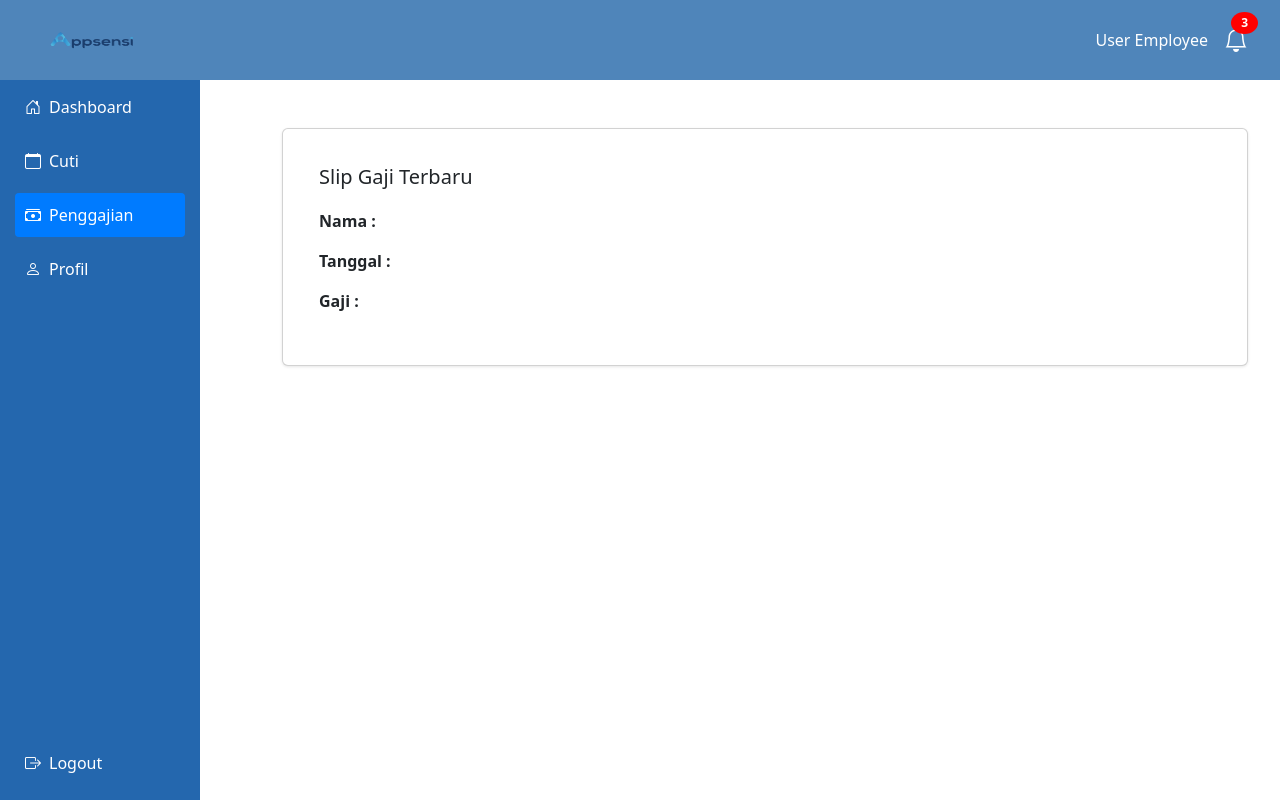
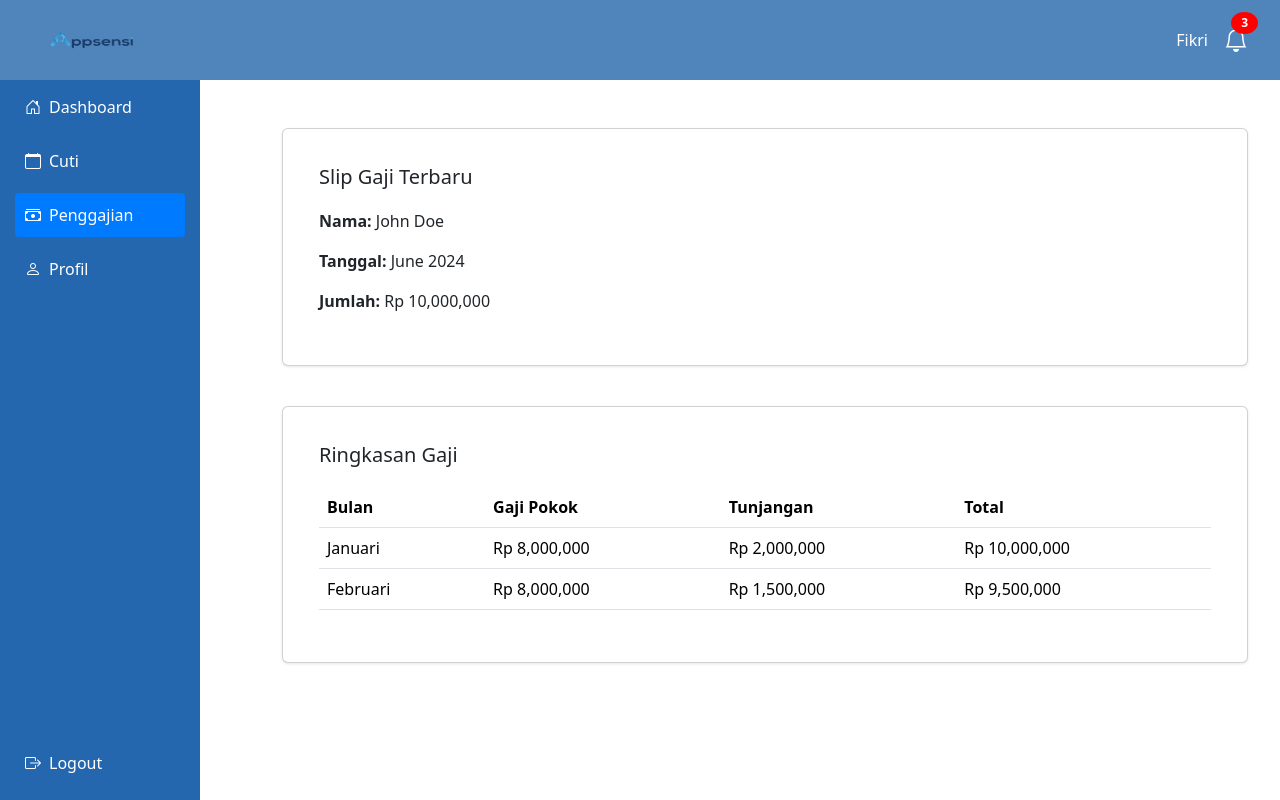
Before and after one commit to f3-bagus/11-1-pencatatan-absen-lembur-gaji-cuti, a Vue app in the folder frontend/: page /payroll in a window 1280 px wide. Built offline with nearby package versions, Linux system fonts and the light colour scheme; no server answers.

Commit message:
feat(employee)fixing feature

```diff
--- a/frontend/src/components/EmployeeNavbar.vue
+++ b/frontend/src/components/EmployeeNavbar.vue
@@ -3,7 +3,7 @@
     <div class="container-fluid">
       <img src="/img/Logo_Appsensi.png" alt="Logo" class="navbar-brand" style="height: 40px; width: 100px;">
       <div class="profile d-flex align-items-center">
-        <p class="mb-0 me-3" @click="goToProfile" style="cursor: pointer;">User Employee</p>
+        <p class="mb-0 me-3" @click="goToProfile" style="cursor: pointer;">Fikri</p>
         <div class="notifikasi position-relative" @click="goToNotification" style="cursor: pointer;">
           <i class="bi bi-bell" style="font-size: 1.5rem; color: white;"></i>
           <span class="badge">3</span>
--- a/frontend/src/views/employees/Dashboard.vue
+++ b/frontend/src/views/employees/Dashboard.vue
@@ -6,9 +6,10 @@
     <div class="card h-100">
       <div class="card-body text-center">
         <h5 class="card-title">Profil Karyawan</h5>
-            <img src="https://via.placeholder.com/150" class="rounded-circle mb-3" alt="Profil Karyawan">
-            <p class="card-text">Nama Karyawan</p>
-            <p class="card-text">Posisi</p>
+        <!-- Replace the placeholder image with the Bootstrap icon -->
+        <i class="bi bi-person-circle" style="font-size: 150px; color: #6c757d;"></i>
+        <p class="card-text">Fikri</p>
+        <p class="card-text">Frontend Developer</p>
       </div>
     </div>
       </div>
@@ -49,12 +50,12 @@
                 </tr>
               </thead>
               <tbody>
-                <tr v-for="(entry, index) in formattedAttendanceList" :key="index">
-                  <td>{{entry.presenceDate}}</td>
-                  <td>{{ entry.checkIn }}</td>
-                  <td>{{ entry.Status }}</td>
-                  <td>{{ entry.checkOut || '-' }}</td>
-                  <td>{{ entry.Status || '-' }}</td>
+                <tr v-for="(entry, index) in attendanceList" :key="index">
+                  <td>{{ entry.date }}</td>
+                  <td>{{ entry.checkInTime }}</td>
+                  <td>{{ entry.checkInStatus }}</td>
+                  <td>{{ entry.checkOutTime || '-' }}</td>
+                  <td>{{ entry.checkOutStatus || '-' }}</td>
                 </tr>
               </tbody>
             </table>
@@ -64,63 +65,39 @@
     </div>
   </div>
 </template>
-
 <script>
-import axios from '../../services/axios';
 import { mapState, mapGetters, mapActions } from 'vuex';
-import moment from 'moment';
 
 export default {
   name: 'Attendance',
-  data() {
-    return {
-      attendanceList: []
-    };
-  },
   computed: {
     ...mapState(['currentTime', 'attendance']),
-    ...mapGetters(['formattedTime', 'formattedDate']),
+    ...mapGetters(['formattedTime', 'formattedDate', 'attendanceList']),
     buttonText() {
       return this.attendance.length % 2 === 0 ? 'Masuk' : 'Keluar';
-    },
-    formattedAttendanceList() {
-      return this.attendanceList.map(entry => {
-        return {
-          ...entry,
-          presenceDate: moment(entry.presenceDate).format('DD/MM/YYYY'),
-          checkIn: moment(entry.checkIn).format('HH:mm:ss')
-        };
-      });
     }
   },
   methods: {
     ...mapActions(['updateTime', 'addAttendance']),
     toggleAttendance() {
       const now = new Date();
-      const time = this.formatTime(now);
-      const date = this.formatDate(now);
+      const time = now.toLocaleTimeString('id-ID', { hour: '2-digit', minute: '2-digit', second: '2-digit' });
+      const date = now.toLocaleDateString('id-ID', { weekday: 'long', year: 'numeric', month: 'long', day: 'numeric' });
       const status = this.getAttendanceStatus(now);
 
-      const newAttendance = {
+      if (this.attendance.length % 2 === 0) {
+        this.addAttendance({
           date,
           checkInTime: time,
           checkInStatus: status,
           checkOutTime: '',
           checkOutStatus: ''
-      };
-
-      axios.post('api/v1/user/presence', {
-        headers: {
-          'Content-Type': 'application/json'
+        });
+      } else {
+        const lastEntry = this.attendance[this.attendance.length - 1];
+        lastEntry.checkOutTime = time;
+        lastEntry.checkOutStatus = status;
       }
-      })
-      .then(response => {
-        this.addAttendance(response.data);
-        this.loadAttendanceList(); // Refresh the attendance list
-      })
-      .catch(error => {
-        console.error('Error during check-in:', error);
-      });
 
       this.updateTime();
     },
@@ -133,51 +110,16 @@ export default {
       } else {
         return 'Lembur';
       }
-    },
-    loadAttendanceList() {
-      axios.get('api/v1/user/presences', {
-        headers: {
-          'Content-Type': 'application/json'
-        }
-      })
-      .then(response => {
-        this.attendanceList = response.data.data;
-        console.log(this.attendanceList);
-      })
-      .catch(error => {
-        console.error('Error loading attendance list:', error);
-      });
-    },
-    formatDate(date) {
-      return new Intl.DateTimeFormat('id-ID', {
-        weekday: 'long',
-        year: 'numeric',
-        month: 'long',
-        day: 'numeric'
-      }).format(date);
-    },
-    formatTime(date) {
-      return new Intl.DateTimeFormat('id-ID', {
-        hour: '2-digit',
-        minute: '2-digit',
-        second: '2-digit'
-      }).format(date);
-    },
-    formatDate(date) {
-      return moment(date).format('DD/MM/YYYY');
     }
   },
-
   created() {
     this.updateTime();
     setInterval(() => {
       this.updateTime();
     }, 1000);
-    this.loadAttendanceList(); // Load attendance list on component creation
   }
 };
 </script>
-
 <style scoped>
 @import "./DashboardStyles.css";
 </style>
--- a/frontend/src/views/employees/EmployeeProfile.vue
+++ b/frontend/src/views/employees/EmployeeProfile.vue
@@ -5,7 +5,7 @@
         <div class="card h-100">
           <div class="card-body text-center">
             <h5 class="card-title">Profil Karyawan</h5>
-            <img src="https://via.placeholder.com/150" class="rounded-circle mb-3" alt="Profil Karyawan">
+            <i class="bi bi-person-circle" style="font-size: 150px; color: #6c757d;"></i>
             <p class="card-text">Nama: {{ profile.name }}</p>
             <p class="card-text">Posisi: {{ profile.position }}</p>
             <p class="card-text">Email: {{ profile.email }}</p>
@@ -23,9 +23,9 @@ export default {
   data() {
     return {
       profile: {
-        name: 'Nama Karyawan',
-        position: 'Posisi',
-        email: 'email@domain.com',
+        name: 'Fikri',
+        position: 'Frontend Developer',
+        email: 'fikri@gmail.com',
         phone: '08123456789'
       }
     };
--- a/frontend/src/views/employees/Payroll.vue
+++ b/frontend/src/views/employees/Payroll.vue
@@ -7,10 +7,39 @@
           <div class="card-body">
             <h5 class="card-title">Slip Gaji Terbaru</h5>
             <div class="pay-slip">
-              <p><strong>Nama :</strong> {{ latestPaySlip.name }}</p>
-              <p><strong>Tanggal :</strong> {{ latestPaySlip.date }}</p>
-              <p><strong>Gaji :</strong> {{ latestPaySlip.salary }}</p>
+              <p><strong>Nama:</strong> {{ latestPaySlip.name }}</p>
+              <p><strong>Tanggal:</strong> {{ latestPaySlip.date }}</p>
+              <p><strong>Jumlah:</strong> {{ latestPaySlip.amount }}</p>
+              <!-- Tombol Unduh Slip Gaji dihapus -->
             </div>
+          </div>
+        </div>
+      </div>
+    </div>
+    <!-- Baris untuk Ringkasan Gaji -->
+    <div class="row mb-4">
+      <div class="col-12 mb-3">
+        <div class="card h-100">
+          <div class="card-body">
+            <h5 class="card-title">Ringkasan Gaji</h5>
+            <table class="table table-responsive">
+              <thead>
+                <tr>
+                  <th scope="col">Bulan</th>
+                  <th scope="col">Gaji Pokok</th>
+                  <th scope="col">Tunjangan</th>
+                  <th scope="col">Total</th>
+                </tr>
+              </thead>
+              <tbody>
+                <tr v-for="(summary, index) in salarySummary" :key="index">
+                  <td>{{ summary.month }}</td>
+                  <td>{{ summary.basicSalary }}</td>
+                  <td>{{ summary.allowance }}</td>
+                  <td>{{ summary.total }}</td>
+                </tr>
+              </tbody>
+            </table>
           </div>
         </div>
       </div>
@@ -19,36 +48,21 @@
 </template>
 
 <script>
-import axios from 'axios';
-
 export default {
   name: 'Payroll',
   data() {
     return {
       latestPaySlip: {
-        name: '',
-        date: '',
-        salary: '',
+        name: 'John Doe',
+        date: 'June 2024',
+        amount: 'Rp 10,000,000',
       },
+      salarySummary: [
+        { month: 'Januari', basicSalary: 'Rp 8,000,000', allowance: 'Rp 2,000,000', total: 'Rp 10,000,000' },
+        { month: 'Februari', basicSalary: 'Rp 8,000,000', allowance: 'Rp 1,500,000', total: 'Rp 9,500,000' },
+        // Tambahkan data lainnya di sini
+      ],
     };
-  },
-  created() {
-    this.fetchLatestPaySlip();
-  },
-  methods: {
-    fetchLatestPaySlip() {
-      axios.get('/api/v1/user/payslips')
-        .then(response => {
-          // Mengambil data slip gaji terbaru dari response
-          const latestPaySlip = response.data[0]; // Misalnya mengambil data pertama dari array
-          this.latestPaySlip.name = latestPaySlip.name;
-          this.latestPaySlip.date = latestPaySlip.date;
-          this.latestPaySlip.salary = latestPaySlip.salary;
-        })
-        .catch(error => {
-          console.error('Error fetching latest pay slip:', error);
-        });
-    },
   },
 };
 </script>
```
Lines whose indentation alone changed are shown as unchanged.
